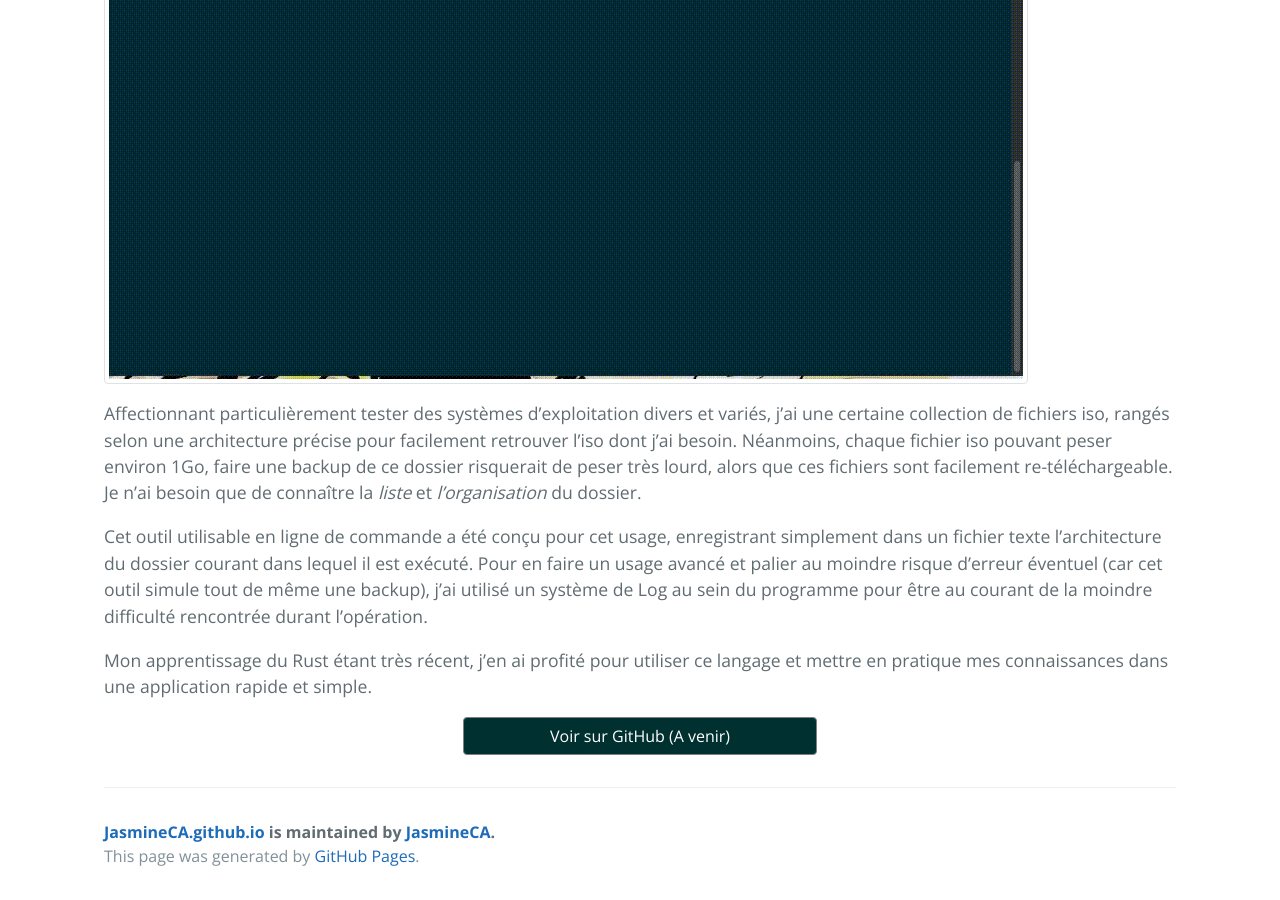
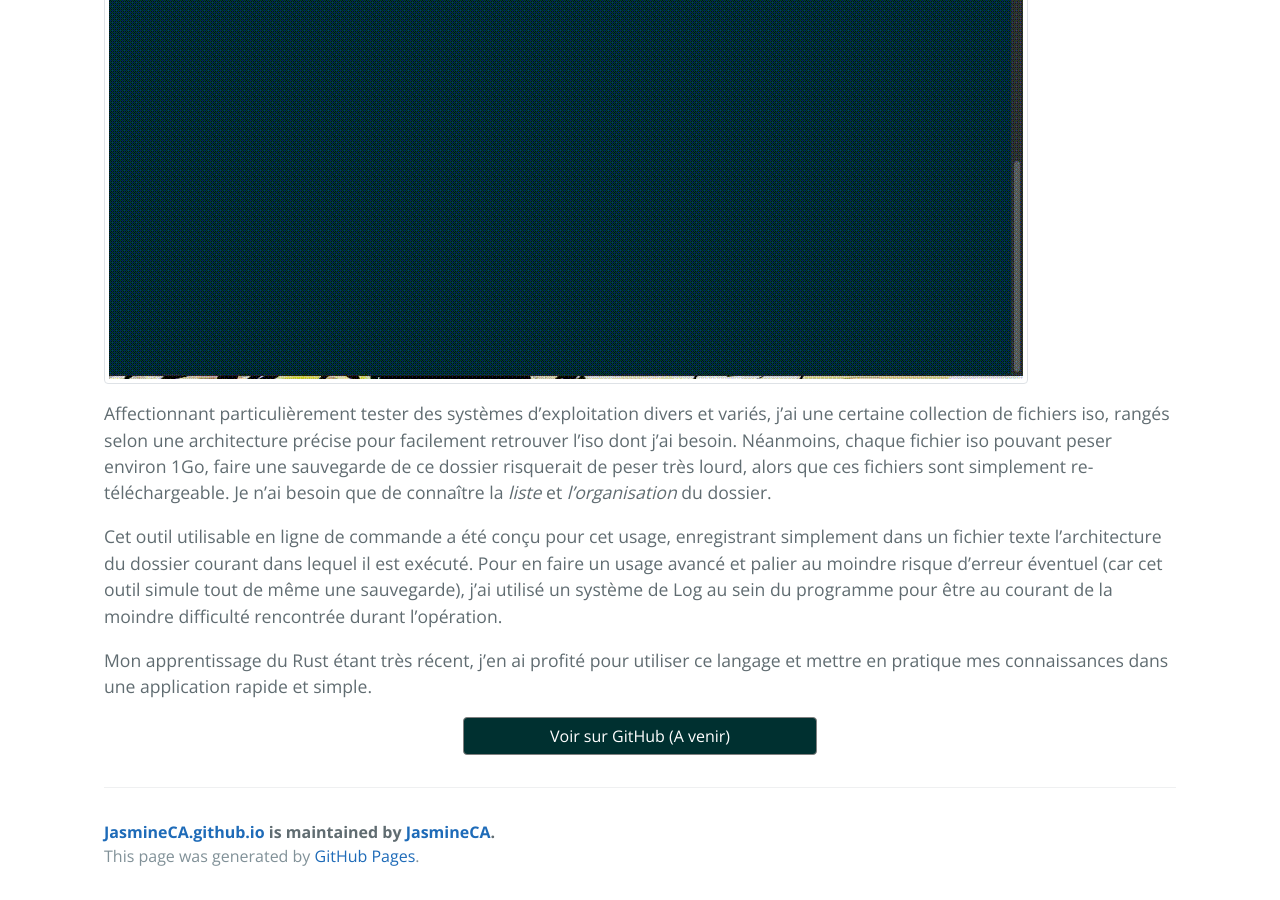
Before and after one commit to JasmineCA/JasmineCA.github.io, a Jekyll site: the page built from projets/SaveTool.md, in a window 1280 px wide and 900 px high, scrolled down 632 px. Built offline with Jekyll 4.4.1, drawn with Linux system fonts in a browser that asks for light colours.

Commit message:
Proofreads SaveTool.md

```diff
--- a/projets/SaveTool.md
+++ b/projets/SaveTool.md
@@ -10,9 +10,9 @@ dateProjet: Mi Avril - Toujours en développement
   <img src="/assets/images/projets/SaveFolder/savefolder.gif" class="img-fluid img-thumbnail mb-3"/>
 </div>
 
-Affectionnant particulièrement tester des systèmes d'exploitation divers et variés, j'ai une certaine collection de fichiers iso, rangés selon une architecture précise pour facilement retrouver l'iso dont j'ai besoin. Néanmoins, chaque fichier iso pouvant peser environ 1Go, faire une backup de ce dossier risquerait de peser très lourd, alors que ces fichiers sont facilement re-téléchargeable. Je n'ai besoin que de connaître la *liste* et *l'organisation* du dossier.
+Affectionnant particulièrement tester des systèmes d'exploitation divers et variés, j'ai une certaine collection de fichiers iso, rangés selon une architecture précise pour facilement retrouver l'iso dont j'ai besoin. Néanmoins, chaque fichier iso pouvant peser environ 1Go, faire une sauvegarde de ce dossier risquerait de peser très lourd, alors que ces fichiers sont simplement re-téléchargeable. Je n'ai besoin que de connaître la *liste* et *l'organisation* du dossier.
 
-Cet outil utilisable en ligne de commande a été conçu pour cet usage, enregistrant simplement dans un fichier texte l'architecture du dossier courant dans lequel il est exécuté. Pour en faire un usage avancé et palier au moindre risque d'erreur éventuel (car cet outil simule tout de même une backup), j'ai utilisé un système de Log au sein du programme pour être au courant de la moindre difficulté rencontrée durant l'opération.
+Cet outil utilisable en ligne de commande a été conçu pour cet usage, enregistrant simplement dans un fichier texte l'architecture du dossier courant dans lequel il est exécuté. Pour en faire un usage avancé et palier au moindre risque d'erreur éventuel (car cet outil simule tout de même une sauvegarde), j'ai utilisé un système de Log au sein du programme pour être au courant de la moindre difficulté rencontrée durant l'opération.
 
 Mon apprentissage du Rust étant très récent, j'en ai profité pour utiliser ce langage et mettre en pratique mes connaissances dans une application rapide et simple.
 
```
